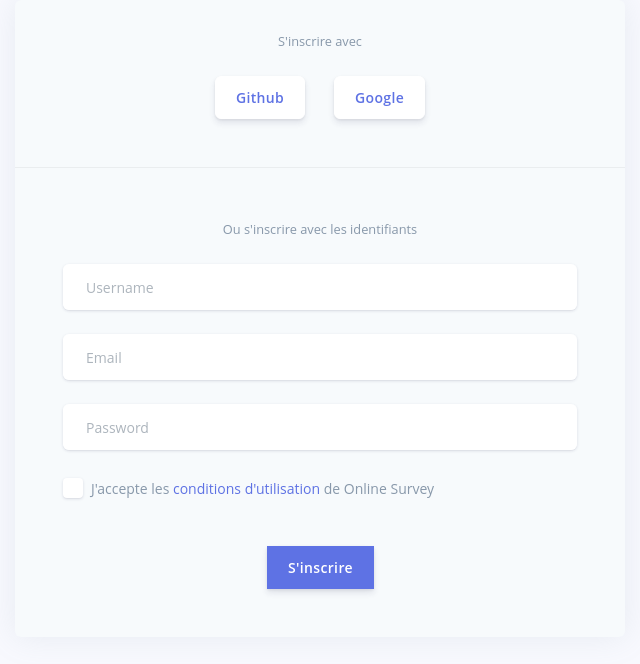
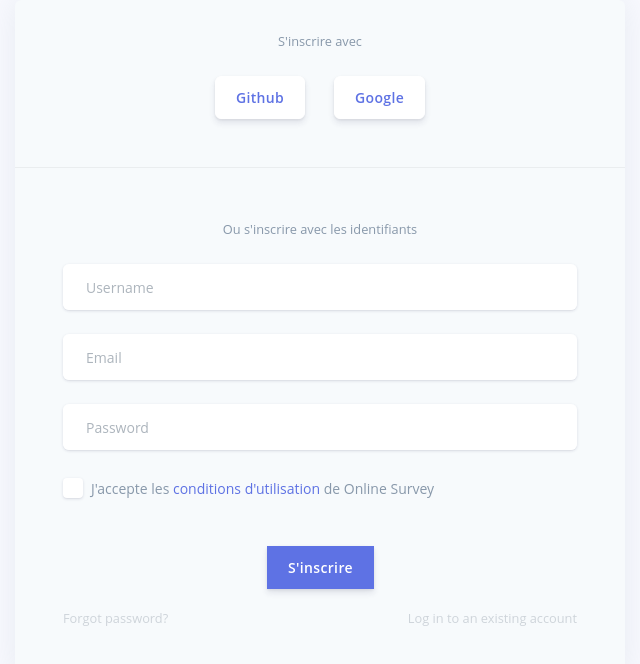
Before and after one commit to QuentinGruber/ONLINE-SURVEY, a React (Create React App) app: page /auth/register in a window 1280 px wide. Shown: the top 664 px of the page, without its empty margins (0-640 px from the left). Built offline with nearby package versions, Linux system fonts and the light colour scheme.

Commit message:
add link to btn

```diff
--- a/src/component/Login.js
+++ b/src/component/Login.js
@@ -137,8 +137,7 @@ class Login extends React.Component {
                 <Col className="text-right" xs="6">
                   <a
                     className="text-light"
-                    href="#pablo"
-                    onClick={e => e.preventDefault()}
+                    href="register"
                   >
                     <small>Create new account</small>
                   </a>
--- a/src/component/Register.js
+++ b/src/component/Register.js
@@ -202,6 +202,26 @@ class Register extends React.Component {
                     S'inscrire
                   </Button>
                 </div>
+
+                <Row className="mt-3">
+                <Col xs="6">
+                  <a
+                    className="text-light"
+                    href="#pablo"
+                    onClick={e => e.preventDefault()}
+                  >
+                    <small>Forgot password?</small>
+                  </a>
+                </Col>
+                <Col className="text-right" xs="6">
+                  <a
+                    className="text-light"
+                    href="login"
+                  >
+                    <small>Log in to an existing account</small>
+                  </a>
+                </Col>
+              </Row>
               </Form>
             </CardBody>
           </Card>
```
